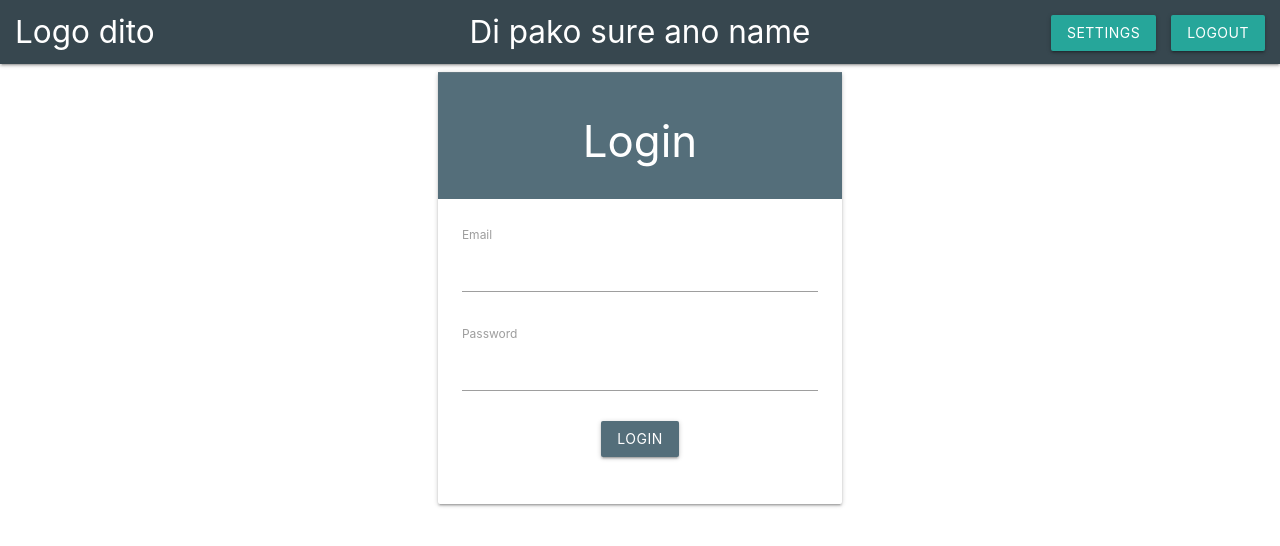
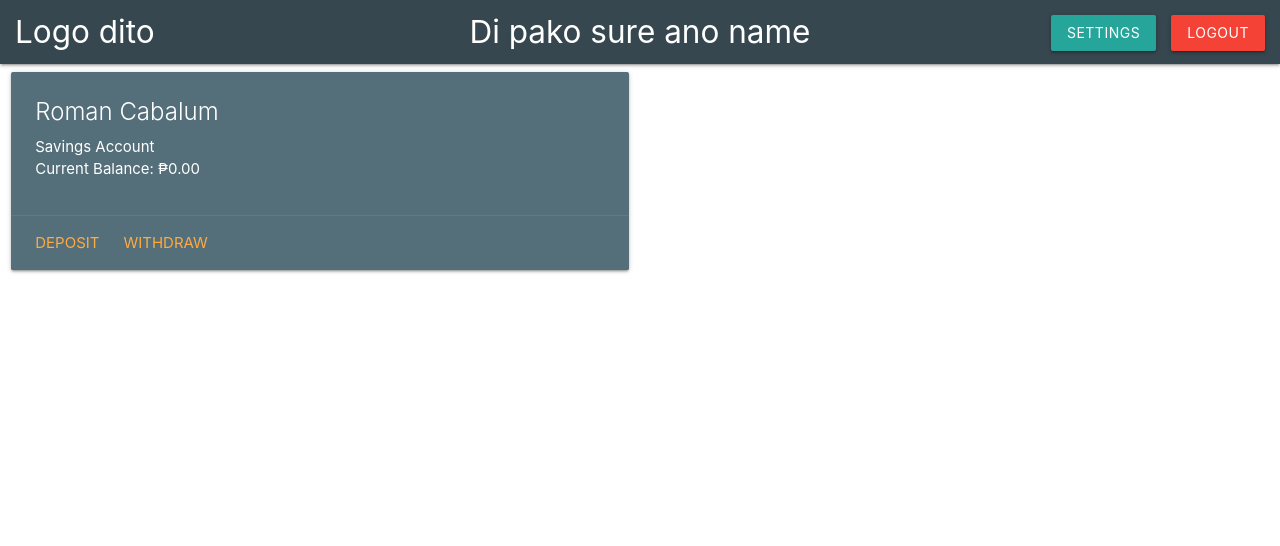
Before and after one commit to hyoinkyouma/banking-app, a React (Create React App) app: page / in a window 1280 px wide. Shown: the top 546 px of the page. Built offline with nearby package versions, Linux system fonts and the light colour scheme.

Commit message:
added localStorage for login

```diff
--- a/src/App.js
+++ b/src/App.js
@@ -2,7 +2,7 @@ import Nav from "./components/nav";
 import Userinfo from "./components/userinfo";
 import DepositModal from "./components/depositModal";
 import WithdrawModal from "./components/withdrawModal";
-import { useState } from "react";
+import { useState, useEffect } from "react";
 import financialUtils from "./utils/financialUtils";
 import "./style.css";
 import LoginScreen from "./components/loginscreen";
@@ -12,10 +12,22 @@ function App() {
   const [isLoggedIn, setLogin] = useState(false);
   const [userId, setUserId] = useState(1);
 
+  const checkIfLoggedIn = () => {
+    const currentUser = window.localStorage.getItem("currentUser");
+    if (currentUser !== undefined) {
+      setUserId(Number(currentUser));
+      setLogin(true);
+    }
+  };
+
+  useEffect(() => {
+    checkIfLoggedIn();
+  }, []);
+
   const user = [
     {
       name: "Roman Cabalum",
-      status: "Active Account",
+      status: "Savings Account",
       balance: 57000,
     },
     {
@@ -23,17 +35,24 @@ function App() {
       status: "Active Account",
       balance: 10000000000,
     },
+    { name: "Rene Cabalum", status: "Savings Account", balance: 20000 },
   ];
 
   const registeredUsers = [
     { email: "roman.cabalum@gmail.com", password: "1234", id: 0 },
     { email: "papaP@gmail.com", password: "1234", id: 1 },
+    { email: "renren@gmail.com", password: "1234", id: 2 },
   ];
 
   if (isLoggedIn === true) {
     return (
       <>
-        <Nav />
+        <Nav
+          isLoggedIn={isLoggedIn}
+          setLogin={setLogin}
+          setUserId={setUserId}
+          showLogout={true}
+        />
         <Userinfo
           name={user[userId].name}
           status={user[userId].status}
@@ -56,7 +75,12 @@ function App() {
   } else {
     return (
       <>
-        <Nav />
+        <Nav
+          isLoggedIn={isLoggedIn}
+          setLogin={setLogin}
+          setUserId={setUserId}
+          showLogout={false}
+        />
         <LoginScreen
           setLogin={setLogin}
           registeredUsers={registeredUsers}
--- a/src/components/loginscreen.js
+++ b/src/components/loginscreen.js
@@ -3,23 +3,33 @@ import { useState } from "react";
 function LoginScreen(prop) {
   const [inputEmail, setInputEmail] = useState("");
   const [inputPassword, setInputPassword] = useState("");
+  const [isIncorrect, setIsIncorrect] = useState(false);
 
   const handleInputPass = (event) => {
     setInputPassword(event.target.value);
+    setIsIncorrect(false);
   };
   const handleInputEmail = (event) => {
     setInputEmail(event.target.value);
+    setIsIncorrect(false);
   };
 
   const handleLogin = () => {
     prop.registeredUsers.forEach((user) => {
       if (user.email === inputEmail && user.password === inputPassword) {
         prop.setUserId(user.id);
+        saveUser(user.id);
         prop.setBalance(prop.regUser[user.id].balance);
         prop.setLogin(true);
         console.log(prop.regUser[user.id].balance);
+      } else {
+        setIsIncorrect(true);
       }
     });
+  };
+
+  const saveUser = (user) => {
+    window.localStorage.setItem("currentUser", user);
   };
 
   const handleEnter = (e) => {
@@ -32,7 +42,7 @@ function LoginScreen(prop) {
   return (
     <>
       <div className="row">
-        <div className="col s12 m8 l4 offset-m2 offset-l4">
+        <div className="col s12 m6 l4 offset-m2 offset-l4">
           <div className="card">
             <div className="card-action center blue-grey darken-1 white-text">
               <h3>Login</h3>
@@ -61,6 +71,10 @@ function LoginScreen(prop) {
               </div>
               <br />
               <div className="html-field center">
+                <p className="red-text">
+                  {isIncorrect ? `Email or password is incorrect` : ""}
+                </p>
+                <br />
                 <button
                   className="btn btn-login waves-effect blue-grey darken-1 waves-dark"
                   onClick={handleLogin}
--- a/src/components/nav.js
+++ b/src/components/nav.js
@@ -1,11 +1,16 @@
-import { useEffect } from "react";
+import { useEffect, useState } from "react";
 import M from "materialize-css/dist/js/materialize.min.js";
 
-export default function Nav() {
+export default function Nav(props) {
   useEffect(() => {
     let sidenav = document.querySelector("#slide-out");
     M.Sidenav.init(sidenav, {});
   }, []);
+
+  const logout = () => {
+    props.setLogin(false);
+    props.setUserId(null);
+  };
 
   const marginRight = { marginRight: "1rem" };
   return (
@@ -34,7 +39,15 @@ export default function Nav() {
             <button className="btn" style={marginRight}>
               Settings
             </button>
-            <button className="btn">Logout</button>
+            <button
+              className="btn red light-3"
+              style={{
+                display: props.showLogout === true ? "" : "none",
+              }}
+              onClick={logout}
+            >
+              Logout
+            </button>
           </div>
         </div>
       </nav>
@@ -44,7 +57,9 @@ export default function Nav() {
           <a href="#">Settings</a>
         </li>
         <li>
-          <a href="#">Logout</a>
+          <a href="#" onClick={logout}>
+            Logout
+          </a>
         </li>
       </ul>
     </>
```
Also changed, not shown: 1 other file (tests, documents, lock files or other folders).
